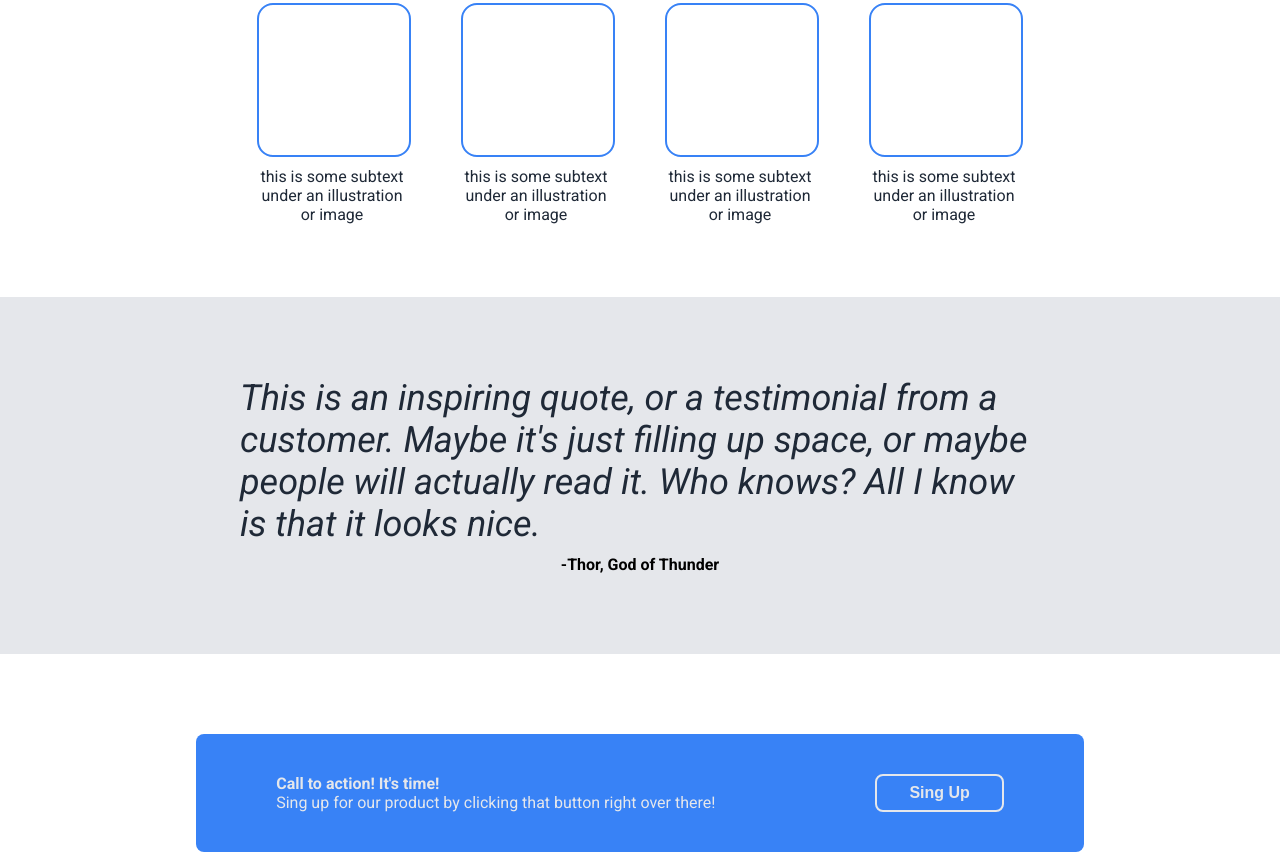
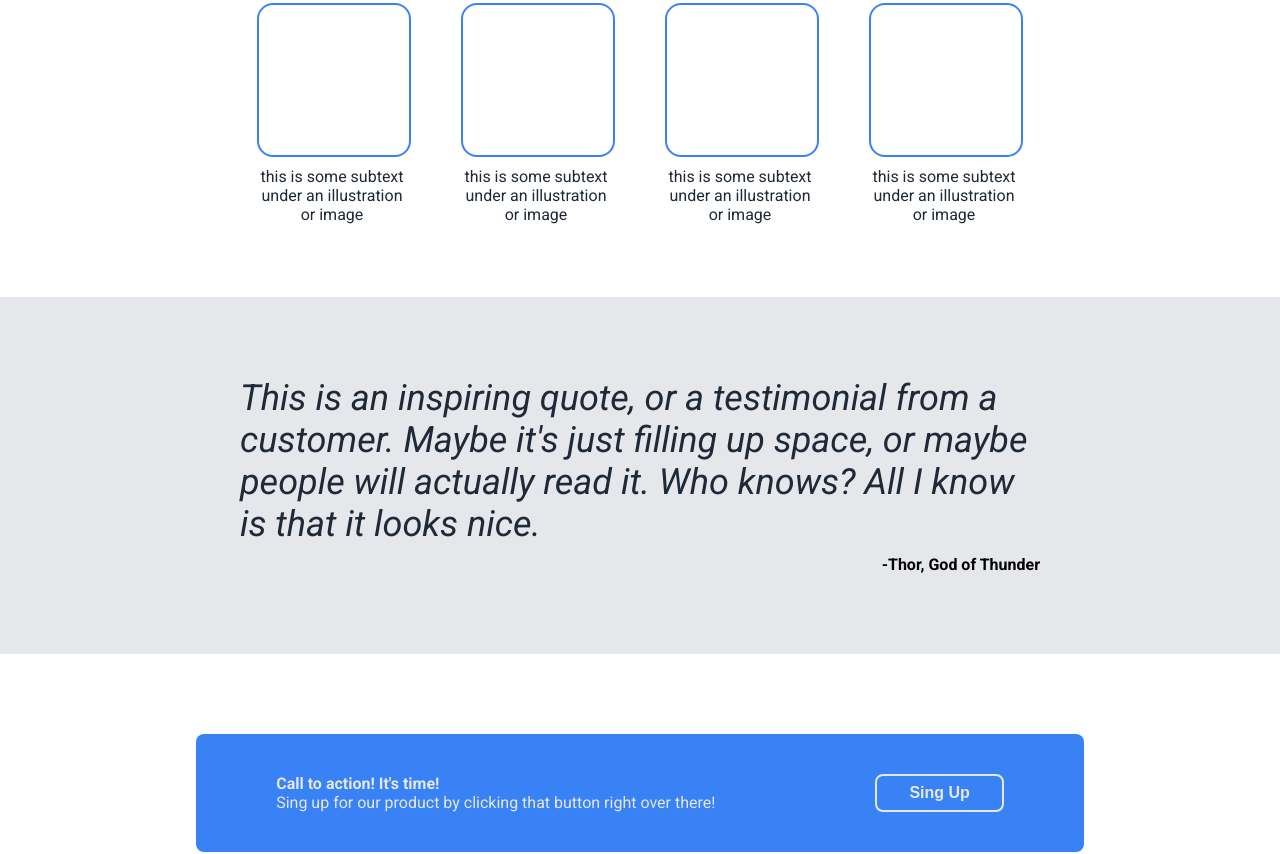
Before and after one commit to ImJasc/Odin_landingpage, a plain HTML site: page index.html in a window 1280 px wide. Shown: the part 456-1310 px from the top of the page. Drawn offline with Linux system fonts and the light colour scheme.

Commit message:
aplied corrections to quote

```diff
--- a/styles.css
+++ b/styles.css
@@ -146,6 +146,7 @@ ul{
     justify-content: center;
     flex-direction: column;
     padding: 80px;
+    align-items: center;
 }
 
 .quote#text{
@@ -160,16 +161,8 @@ ul{
 }
 
 .quote#author{
-    display: flex;
     text-align: right;
     font-weight: bold;
-}
-
-.quote#textcontainer{
-    display: flex;
-    justify-content: center;
-    align-items: center;
-    flex-direction: column;
 }
 
 .section#fourth{
```
